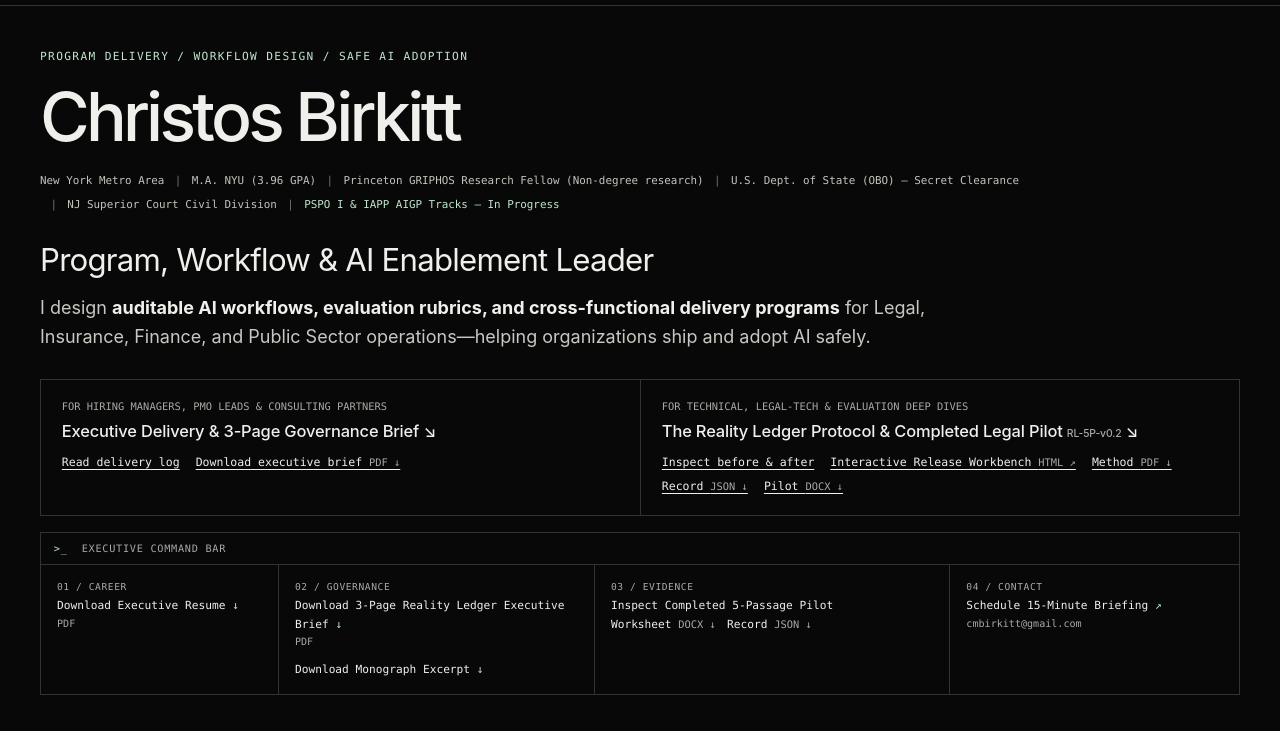
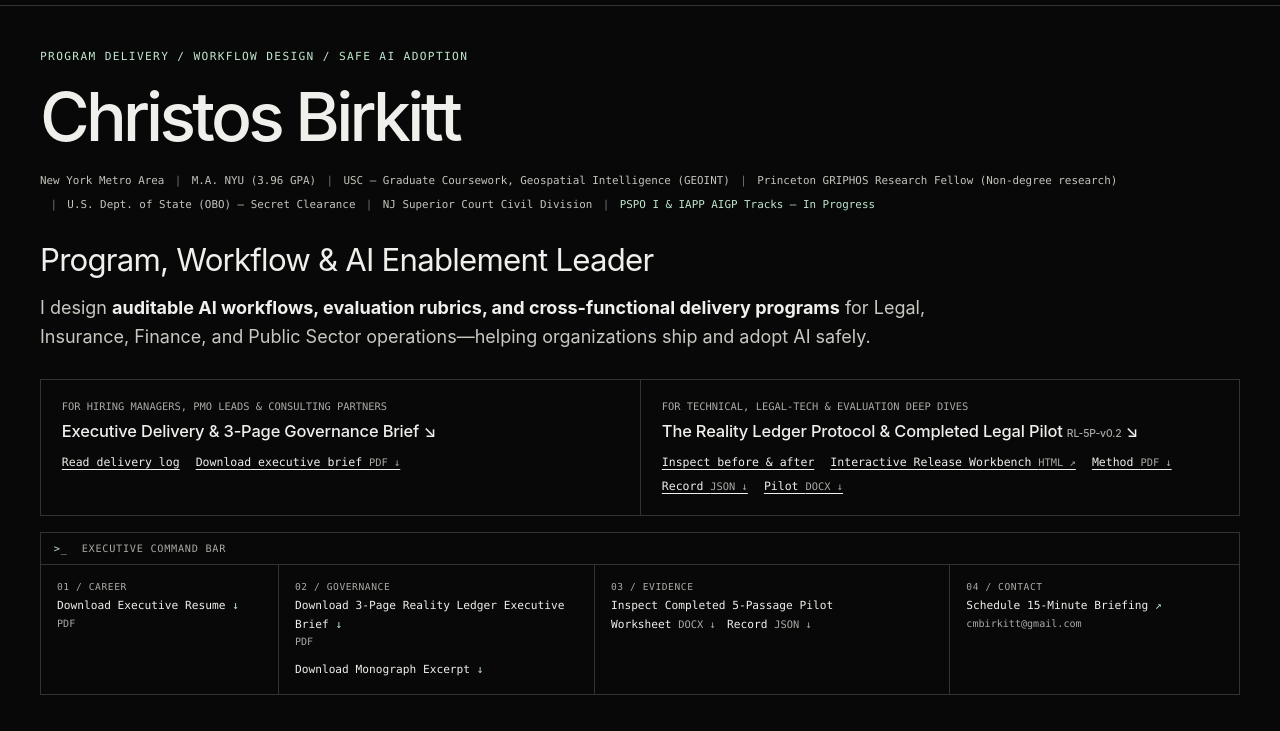
Before and after one commit to cmb1015/ChristosBirkitt, a plain HTML site: page index.html in a window 1280 px wide. Shown: the part 69-800 px from the top of the page. Drawn offline with Linux system fonts and the light colour scheme.

Commit message:
Add undated USC GEOINT coursework credential and update executive resume

```diff
--- a/index.html
+++ b/index.html
@@ -316,6 +316,7 @@
       <ul class="credentials" aria-label="Education, appointments, experience, and credential tracks">
         <li>New York Metro Area</li>
         <li>M.A. NYU (3.96 GPA)</li>
+        <li>USC — Graduate Coursework, Geospatial Intelligence (GEOINT)</li>
         <li>Princeton GRIPHOS Research Fellow (Non-degree research)</li>
         <li>U.S. Dept. of State (OBO) — Secret Clearance</li>
         <li>NJ Superior Court Civil Division</li>
```
Also changed, not shown: 1 other file.
